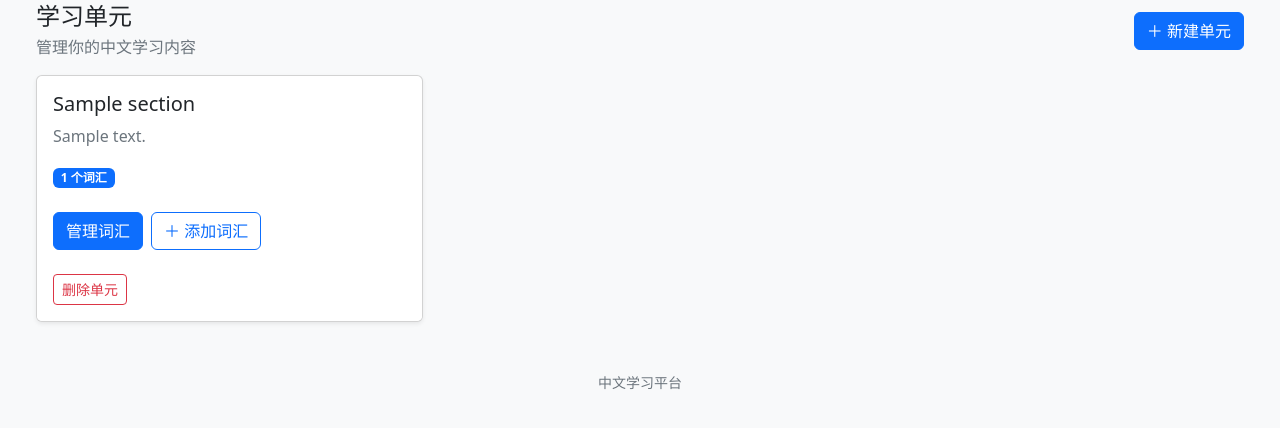
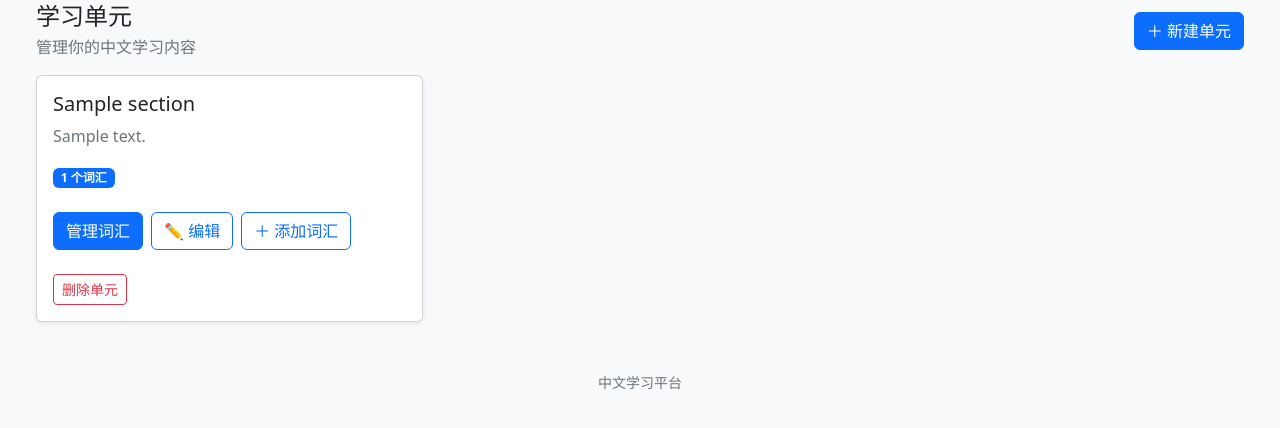
Before and after one commit to fufukingking/huada-chinese, a Flask app: template templates/admin/index.html in a window 1280 px wide. Shown: the part 240-668 px from the top of the page. Run offline with Flask 3, Linux system fonts and the light colour scheme; the template is opened without the code that fills it: most values are stand-ins (such as "Sample title", 1, 10 or a date in 2020).

Commit message:
Add edit functionality for sections in admin
Added edit button for sections in admin panel.

```diff
--- a/templates/admin/index.html
+++ b/templates/admin/index.html
@@ -183,6 +183,14 @@
 
 
                                 <a
+                                    href="/admin/section/{{ section['id'] }}/edit"
+                                    class="btn btn-outline-primary"
+                                >
+                                    ✏️ 编辑
+                                </a>
+
+
+                                <a
                                     href="/admin/section/{{ section['id'] }}/add"
                                     class="btn btn-outline-primary"
                                 >
```
